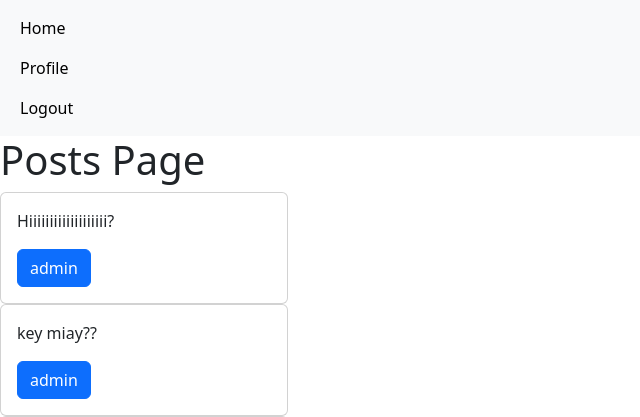
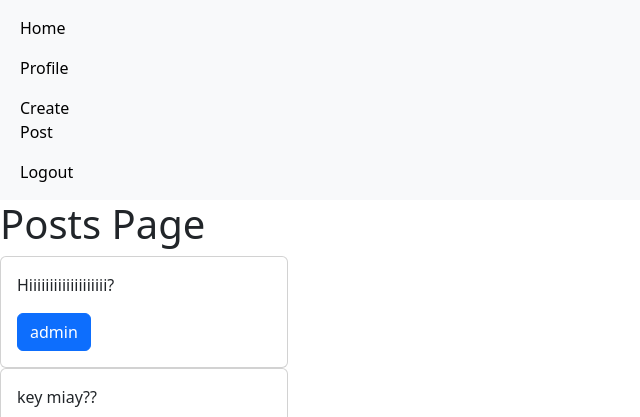
Before and after one commit to EliBabakhani/SocialMedia, a Django app: page / in a window 1280 px wide. Shown: the top 417 px of the page, without its empty margins (0-640 px from the left). Run offline with Django 4.2, Linux system fonts and the light colour scheme; a user stored in the database is signed in; data comes from the database, SQL or seed files in the repository; both versions use the stored data as it was after the commit.

Commit message:
feat: edition

```diff
--- a/social/home/forms.py
+++ b/social/home/forms.py
@@ -2,7 +2,7 @@ from django import forms
 from .models import Post
 
 
-class PostUpdateForm(forms.ModelForm):
+class PostCreateUpdateForm(forms.ModelForm):
     class Meta:
         model=Post
         fields=['body',]
--- a/social/home/urls.py
+++ b/social/home/urls.py
@@ -7,4 +7,5 @@ urlpatterns=[
     path('detail/<int:id>/<slug:slug>',views.PostDetailView.as_view(), name='detail'),
     path('post/delete/<int:id>', views.PostDeleteView.as_view(), name='post_delete'),
     path('post/update/<int:id>', views.PostUpdateView.as_view(), name='post_update'),
+    path('post/create',views.PostCreateView.as_view(),name='create_post'),
 ]
--- a/social/home/views.py
+++ b/social/home/views.py
@@ -1,12 +1,10 @@
 from typing import Any
-from django import http
-from django.http.response import HttpResponse
 from django.shortcuts import render, redirect
 from django.views import View
 from .models import Post
 from django.contrib.auth.mixins import LoginRequiredMixin
 from django.contrib import messages
-from .forms import PostUpdateForm
+from .forms import PostCreateUpdateForm
 from django.utils.text import slugify
 
 
@@ -32,7 +30,7 @@ class PostDeleteView(LoginRequiredMixin,View):
         return redirect('home:home')
 
 class PostUpdateView(LoginRequiredMixin, View):
-    form_class=PostUpdateForm
+    form_class=PostCreateUpdateForm
 
     def setup(self, request, *args: Any, **kwargs: Any):
         self.post_instance=Post.objects.get(id=kwargs['id'])
@@ -62,3 +60,21 @@ class PostUpdateView(LoginRequiredMixin, View):
             return redirect('home:home')
         messages.error(request,'invalid data','danger')
         return redirect('home:detail', post.id, post.slug)
+
+
+class PostCreateView(LoginRequiredMixin,View):
+    form_class=PostCreateUpdateForm
+
+    def get(self, request):
+        form=self.form_class
+        return render(request,'home/create_post.html',{'form':form})
+
+    def post(self, request):
+        form=self.form_class(request.POST)
+        if form.is_valid():
+            cd=form.cleaned_data
+            post=Post.objects.create(user=request.user,body=cd['body'],slug=slugify(cd['body'][:30]))
+            post.save()
+            messages.success(request,'post created successfully', 'success')
+            return redirect('accounts:profile', post.user.id)
+        return render(request,'home/create_post.html',{'form':form})
--- a/social/templates/inc/navbar.html
+++ b/social/templates/inc/navbar.html
@@ -6,11 +6,15 @@
             <a class="nav-link active" aria-current="page" href="{% url 'home:home' %}">Home</a>
             {% if request.user.is_authenticated %}
             <a class="nav-link active" aria-current="page" href="{% url 'accounts:profile' request.user.id %}">Profile</a>
+            <a class="nav-link active" aria-current="page" href="{% url 'home:create_post' %}">Create Post</a>
+
             <a class="nav-link active" aria-current="page" href="{% url 'accounts:logout' %}">Logout</a>
             {% else %}
 
             <a class="nav-link active" aria-current="page" href="{% url 'accounts:register' %}">Register</a>
             <a class="nav-link active" aria-current="page" href="{% url 'accounts:login' %}">Login</a>
+
+
             {% endif %}
 
 
```
Also changed, not shown: social/accounts/templates/accounts/profile.html (+8 -0 lines), social/home/templates/home/create_post.html (added, +17 -0 lines), social/db.sqlite3.
